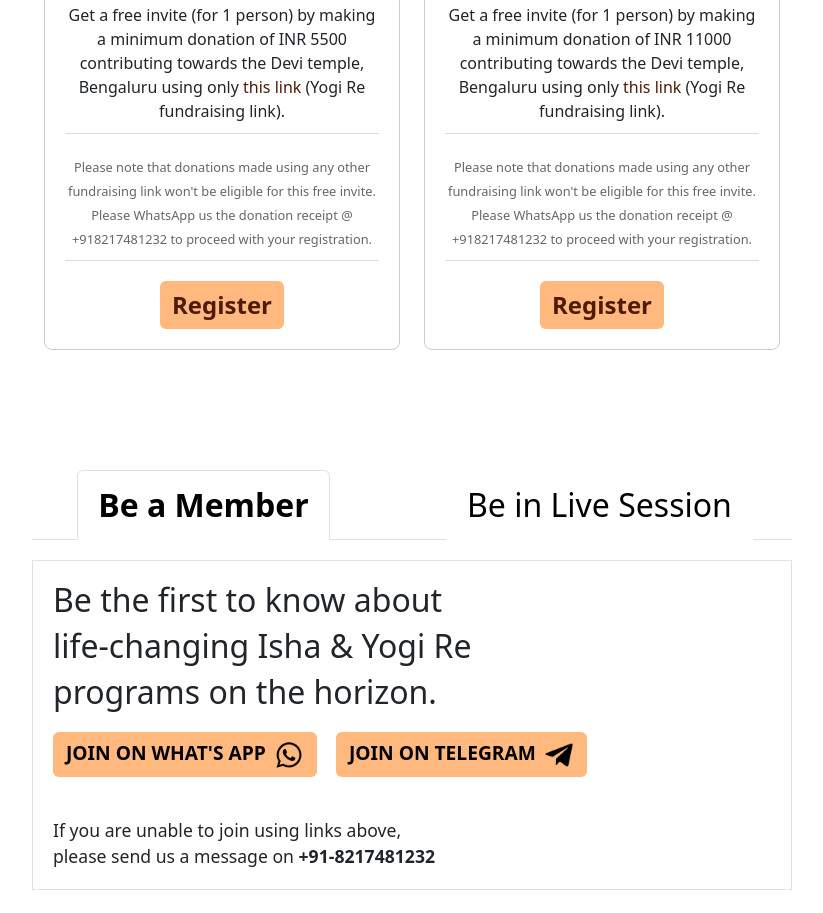
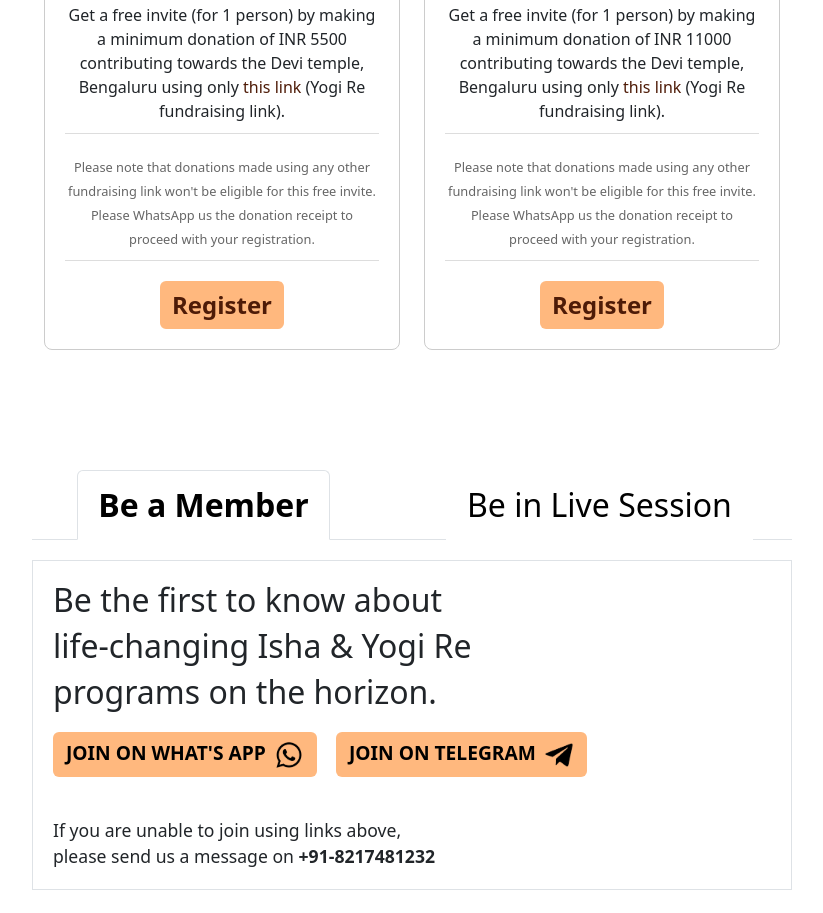
Before and after one commit to yogicfuture/home, a plain HTML site: page index.html in a window 1280 px wide. Shown: the part 5930-6843 px from the top of the page, without its empty margins (228-1051 px from the left). Drawn offline with nearby package versions, Linux system fonts and the light colour scheme.

Commit message:
Update index.html

```diff
--- a/index.html
+++ b/index.html
@@ -461,7 +461,7 @@
                         <p>Get a free invite (for 1 person) by making a minimum donation of INR 5500 contributing towards the Devi temple, Bengaluru using only <a href="https://isha.sadhguru.org/en/devicrowdfunding/campaigns/yogi-re-linga-bhairavi-temple-campaign">this link</a> (Yogi Re fundraising link).</p>
                         <p><span class="sub-sub">Please note that donations made using any other fundraising link won't be eligible for this free invite.
 
-                            Please WhatsApp us the donation receipt @ +918217481232 to proceed with your registration.</span></p>
+                            Please WhatsApp us the donation receipt to proceed with your registration.</span></p>
                         <button class="btn btn-block"><a href="https://docs.google.com/forms/d/e/1FAIpQLSeTf7cpt-JGD8JMsWaesWtTOO8NEe8G5fBwo3G-v0Hqc9XtiQ/viewform">Register</a></button>
                     </div>
                 </div>
@@ -473,7 +473,7 @@
                         <p>Get a free invite (for 1 person) by making a minimum donation of INR 11000 contributing towards the Devi temple, Bengaluru using only <a href="https://isha.sadhguru.org/en/devicrowdfunding/campaigns/yogi-re-linga-bhairavi-temple-campaign">this link</a> (Yogi Re fundraising link).</p>
                         <p><span class="sub-sub">Please note that donations made using any other fundraising link won't be eligible for this free invite.
 
-                            Please WhatsApp us the donation receipt @ +918217481232 to proceed with your registration.</span></p>
+                            Please WhatsApp us the donation receipt to proceed with your registration.</span></p>
                         <button class="btn btn-block"><a href="https://docs.google.com/forms/d/e/1FAIpQLSeTf7cpt-JGD8JMsWaesWtTOO8NEe8G5fBwo3G-v0Hqc9XtiQ/viewform">Register</a></button>
                     </div>
                 </div>
```
